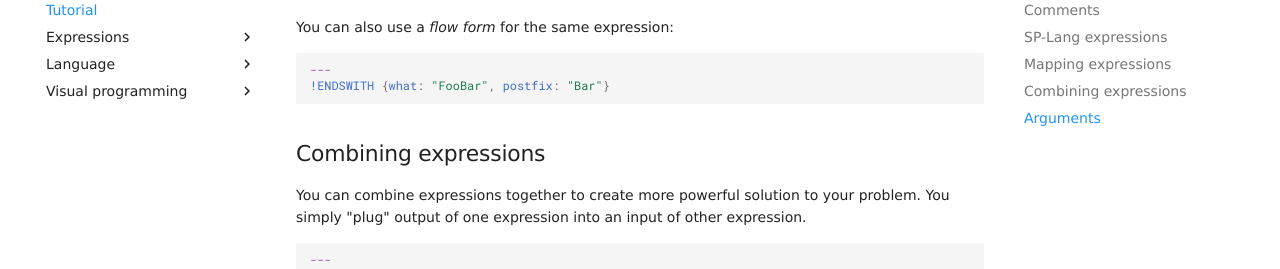
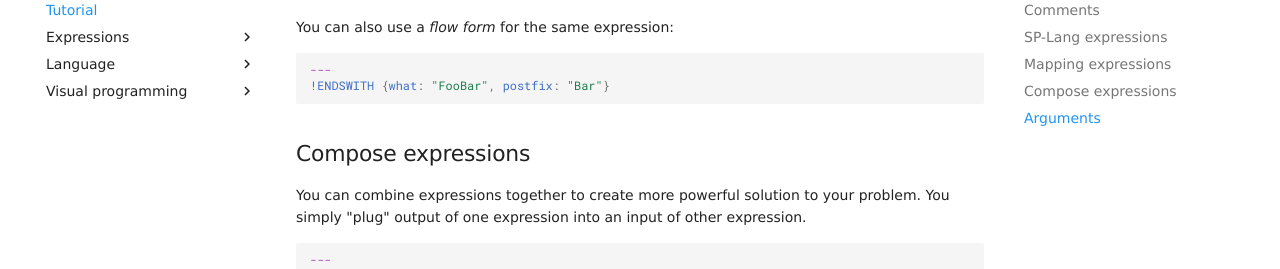
Before and after one commit to TeskaLabs/splang-docs, an MkDocs documentation site: the page built from docs/tutorial.md, in a window 1280 px wide and 900 px high, scrolled down 1569 px. Shown: the part 152-421 px from the top of the window. Built offline with MkDocs 1.6.1 and Material for MkDocs 9.7.7, drawn with Linux system fonts in a browser that asks for light colours; some web fonts are replaced.

Commit message:
Update tutorial.md

````diff
--- a/docs/tutorial.md
+++ b/docs/tutorial.md
@@ -107,7 +107,7 @@ You can also use a _flow form_ for the same expression:
 !ENDSWITH {what: "FooBar", postfix: "Bar"}
 ```
 
-## Combining expressions
+## Compose expressions
 
 You can combine expressions together to create more powerful solution to your problem.
 You simply "plug" output of one expression into an input of other expression.
````
